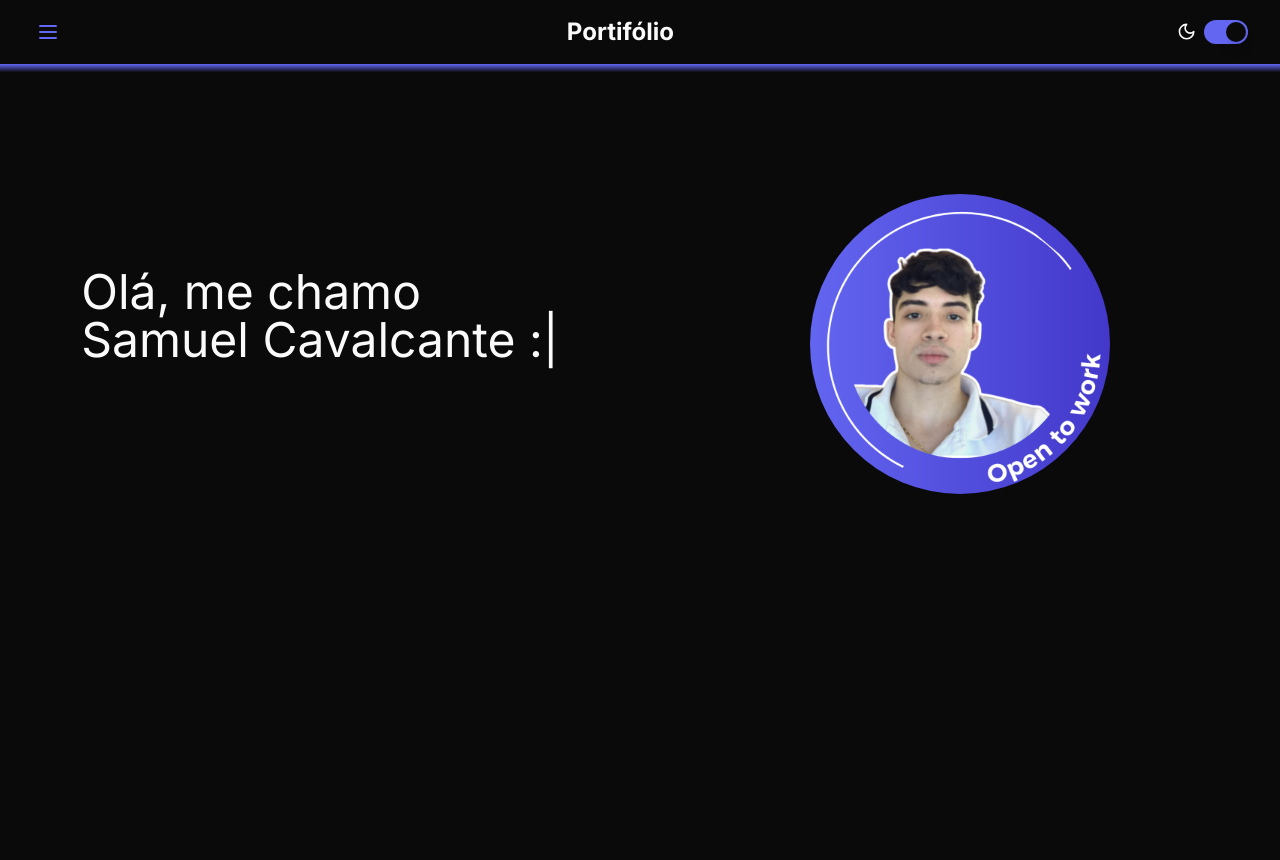
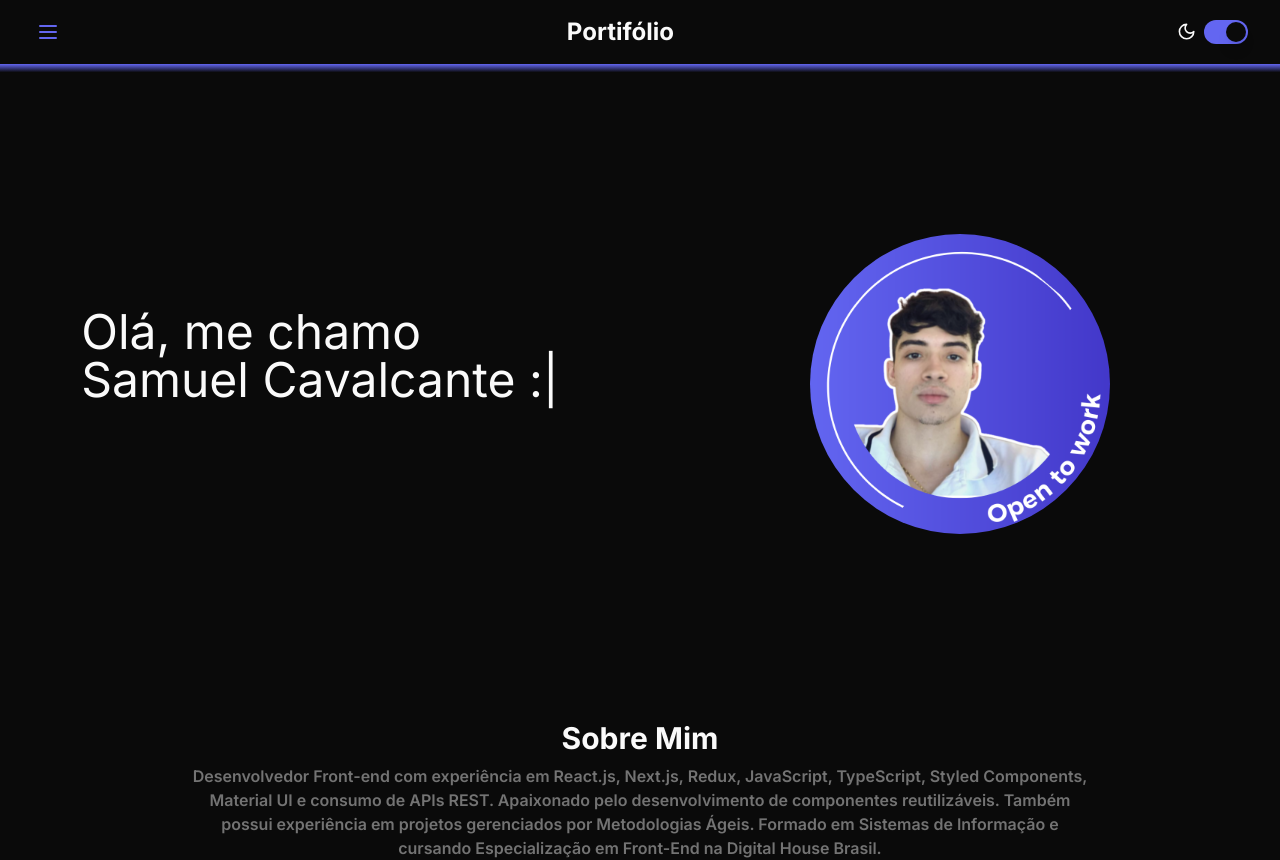
Before and after one commit to samuucavalcante/my-portifolio, a Next.js app: page / in a window 1280 px wide. Before the commit the page ends 800 px from the top, so only its background shows below. Built offline with nearby package versions, Linux system fonts and the light colour scheme.

Commit message:
feat
create about me page

```diff
--- /dev/null
+++ b/src/components/Main/AboutMe/index.tsx
@@ -0,0 +1,17 @@
+export function AboutMe() {
+  return (
+    <div className="flex justify-center items-center flex-col my-4 ">
+      <div className="w-full max-w-4xl flex justify-center items-center flex-col gap-2">
+        <h2 className="text-3xl font-bold">Sobre Mim</h2>
+        <p className="text-md text-center text-neutral-500 font-semibold  ">
+          Desenvolvedor Front-end com experiência em React.js, Next.js, Redux,
+          JavaScript, TypeScript, Styled Components, Material UI e consumo de
+          APIs REST. Apaixonado pelo desenvolvimento de componentes
+          reutilizáveis. Também possui experiência em projetos gerenciados por
+          Metodologias Ágeis. Formado em Sistemas de Informação e cursando
+          Especialização em Front-End na Digital House Brasil.
+        </p>
+      </div>
+    </div>
+  )
+}
--- a/src/components/Main/Apresentation/index.tsx
+++ b/src/components/Main/Apresentation/index.tsx
@@ -3,7 +3,7 @@ import HeadLine from './head-line'
 
 export default function Apresentation() {
   return (
-    <div className="w-full h-[70vh] grid grid-cols-1 sm:grid-cols-2 justify-center p-6 gap-12">
+    <div className="w-full h-[80vh] grid grid-cols-1 sm:grid-cols-2 justify-center p-6 gap-12">
       <div className="flex max-w-[800px] flex-col items-center justify-center">
         <HeadLine />
       </div>
--- a/src/components/Main/index.tsx
+++ b/src/components/Main/index.tsx
@@ -1,9 +1,11 @@
+import { AboutMe } from './AboutMe'
 import Apresentation from './Apresentation'
 
 export function Main() {
   return (
     <>
       <Apresentation />
+      <AboutMe />
     </>
   )
 }
```
